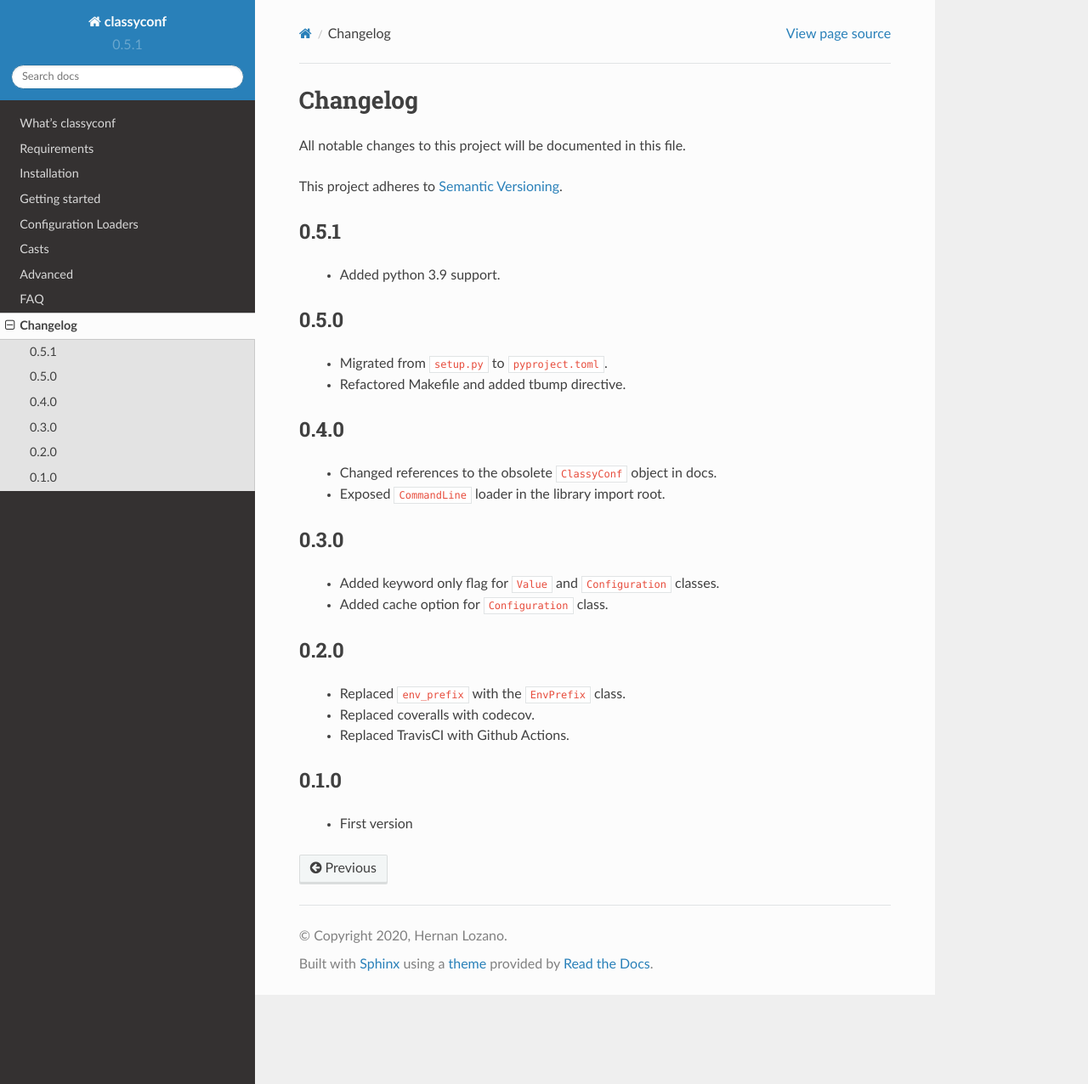
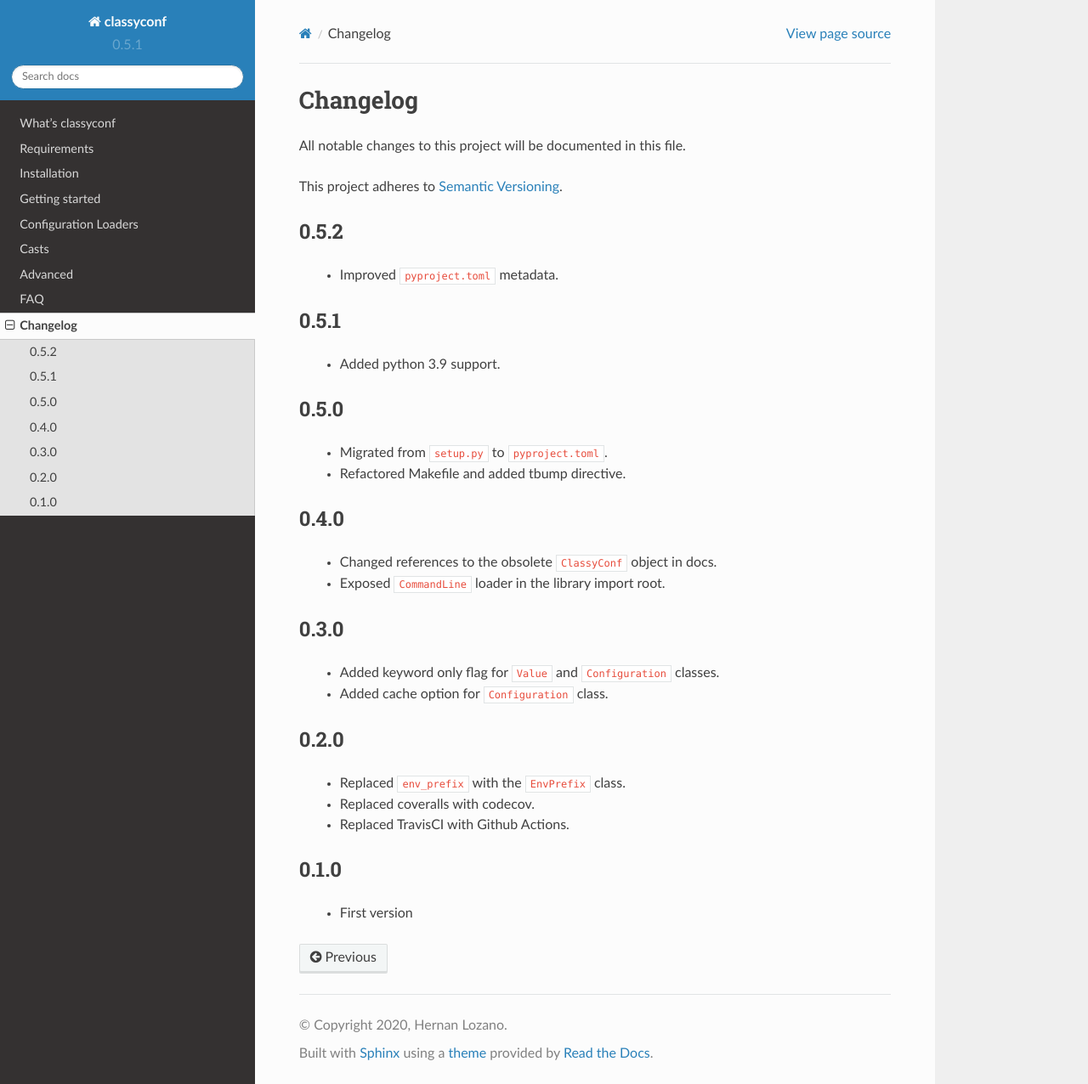
Before and after one commit to hernantz/classyconf, a Sphinx documentation site: the page built from docs/source/changelog.rst, in a window 1280 px wide and 1276 px high. Shown: the whole window at 85% size. Built offline with Sphinx 7.4.7 and the Read the Docs theme 2.0.0, drawn with Linux system fonts in a browser that asks for light colours.

Commit message:
Update changelog

```diff
--- a/docs/source/changelog.rst
+++ b/docs/source/changelog.rst
@@ -6,6 +6,11 @@ All notable changes to this project will be documented in this file.
 This project adheres to `Semantic Versioning`_.
 
 .. _`Semantic Versioning`: https://semver.org/spec/v2.0.0.html
+
+
+0.5.2
+==========
+  - Improved ``pyproject.toml`` metadata.
 
 
 0.5.1
```
